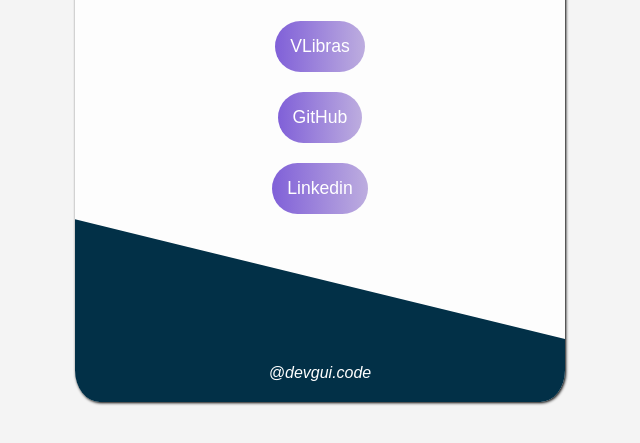
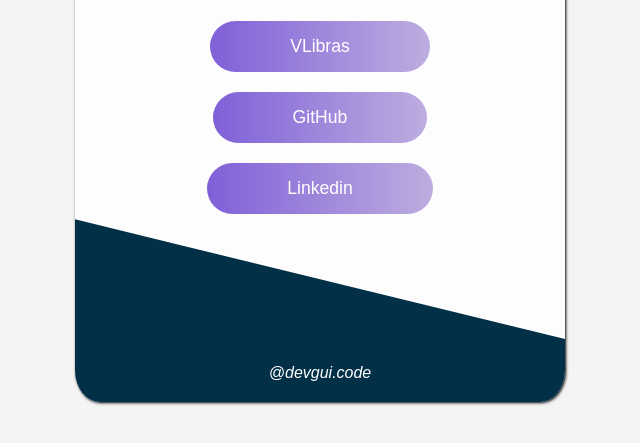
Before and after one commit to Guilherme-Andriel/BioDoInstagram, a plain HTML site: page index.html in a window 1280 px wide. Shown: the part 313-756 px from the top of the page, without its empty margins (320-960 px from the left). Drawn offline with Linux system fonts and the light colour scheme.

Commit message:
ajuste dos botões

```diff
--- a/css/style.css
+++ b/css/style.css
@@ -65,6 +65,8 @@ section .conteudo button{
   z-index: 2;
   margin-top: 10px;
   padding: 10px;
+  padding-left: 80px;
+  padding-right: 80px;
   border-radius: 40px;
   border: none;
   background-image: linear-gradient(to right, #8060D8, #bdaddf);
@@ -174,6 +176,8 @@ main.container, footer.divisao, img.pg{
      section .conteudo button{
       padding: 15px;
       margin-top: 20px;
+      padding-left: 80px;
+      padding-right: 80px;
      }
 
 
@@ -203,6 +207,8 @@ main.container, footer.divisao, img.pg{
        section .conteudo button{
         padding: 15px;
         margin-top: 20px;
+        padding-left: 80px;
+        padding-right: 80px;
        }
 
       }
```
Also changed, not shown: bio.txt (deleted).
